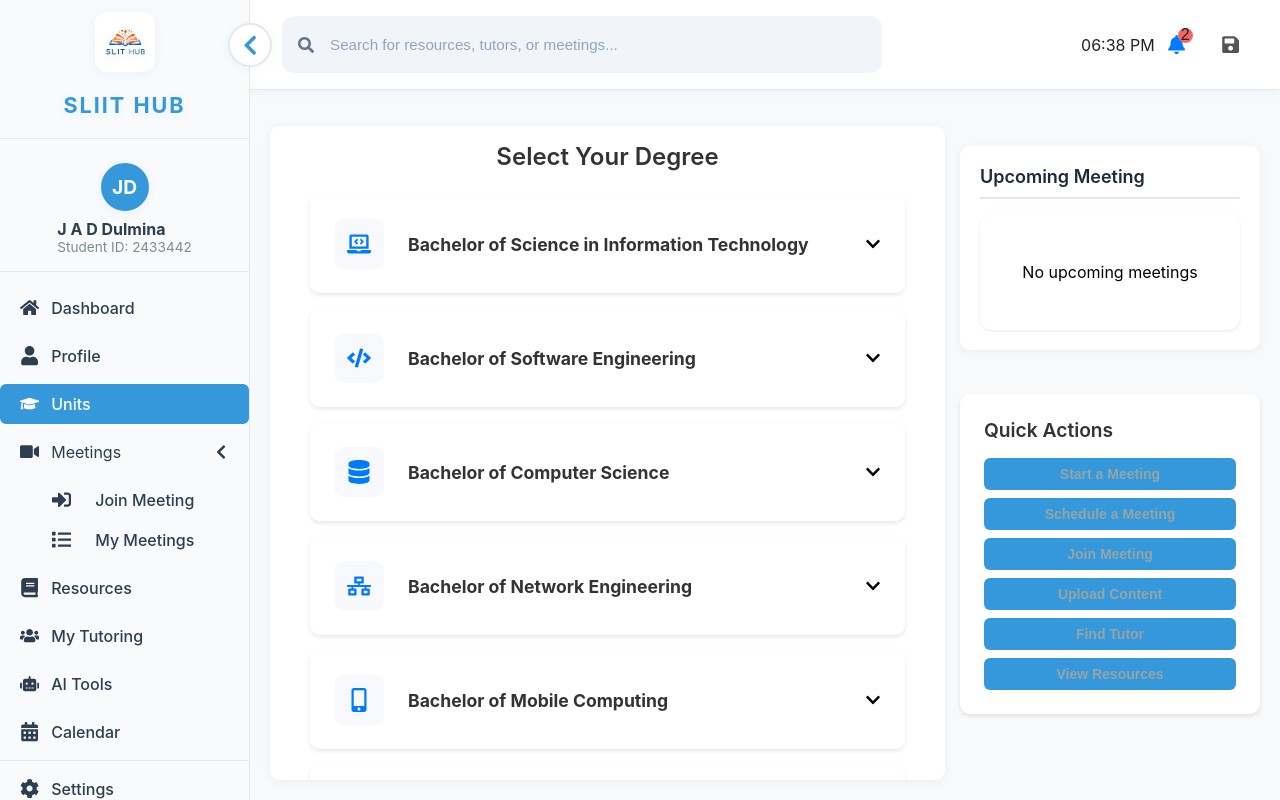
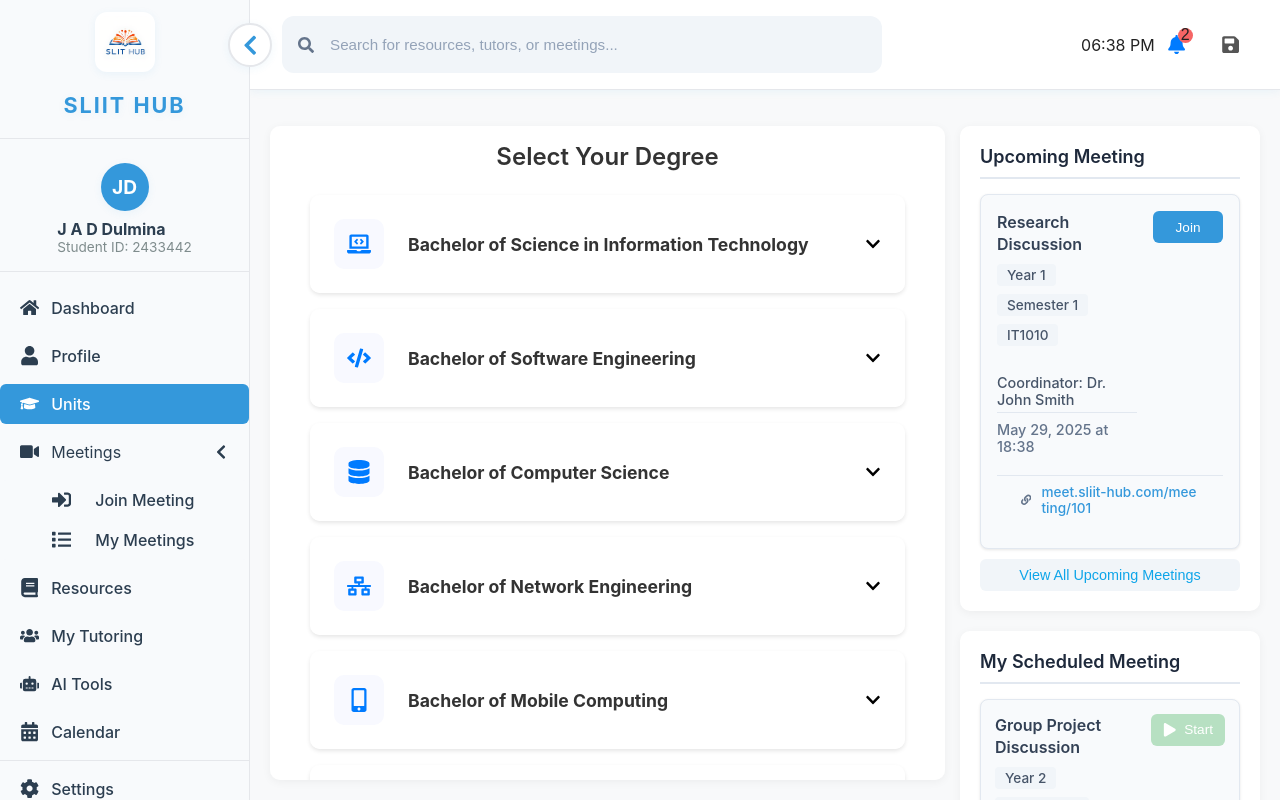
Before and after one commit to J-A-D-Dulmina/SLIIT-HUB, a React (Create React App) app in the folder client/: page /units in a window 1280 px wide. Built offline with nearby package versions, Linux system fonts and the light colour scheme.

Commit message:
modulelist and alanding page updated

```diff
--- a/client/src/modules/content/components/ModuleListPage.jsx
+++ b/client/src/modules/content/components/ModuleListPage.jsx
@@ -1,6 +1,7 @@
 import React, { useState, useEffect } from 'react';
 import { useNavigate } from 'react-router-dom';
 import '../../../styles/ModuleListPage.css';
+import '../../../styles/LandingPage.css';
 import {
   FaBook,
   FaChevronRight,
@@ -12,11 +13,14 @@ import {
   FaMobileAlt,
   FaCloud,
   FaChevronDown,
-  FaChevronUp
+  FaChevronUp,
+  FaPlay,
+  FaLink
 } from 'react-icons/fa';
 import SideMenu from '../../../shared/components/SideMenu';
 import TopBar from '../../../shared/components/TopBar';
 import UpcomingMeetings from '../../../shared/components/UpcomingMeetings';
+import moment from 'moment';
 
 const DEGREES = [
   {
@@ -111,6 +115,34 @@ const MODULES = {
   }
 };
 
+// Add the same meeting data structure as LandingPage
+const MY_SCHEDULED_MEETINGS = [
+  {
+    id: 1,
+    topic: 'Group Project Discussion',
+    start: new Date(new Date().setDate(new Date().getDate() + 1)), // Tomorrow
+    link: 'https://meet.sliit-hub.com/meeting/1',
+  }
+];
+
+// Add the same module details helper
+const getModuleDetails = (meetingId) => {
+  const moduleDetails = {
+    1: {
+      year: 'Year 2',
+      semester: 'Semester 2',
+      module: 'IT2020',
+      coordinator: 'Dr. Jane Wilson'
+    }
+  };
+  return moduleDetails[meetingId] || {
+    year: 'N/A',
+    semester: 'N/A',
+    module: 'N/A',
+    coordinator: 'N/A'
+  };
+};
+
 const ModuleListPage = () => {
   const navigate = useNavigate();
   const [expandedDegrees, setExpandedDegrees] = useState({});
@@ -119,38 +151,79 @@ const ModuleListPage = () => {
   const [collapsed, setCollapsed] = useState(false);
   const [currentTime, setCurrentTime] = useState(new Date());
   const [events, setEvents] = useState([]);
+  const [showConfirm, setShowConfirm] = useState(false);
+  const [meetingToStart, setMeetingToStart] = useState(null);
 
   useEffect(() => {
     const timer = setInterval(() => {
       setCurrentTime(new Date());
     }, 60000);
 
-    // Simulate fetching events from API
-    const dummyEvents = [
+    // Add the same events setup as LandingPage
+    const calendarEvents = MY_SCHEDULED_MEETINGS.map(m => ({
+      id: m.id,
+      title: m.topic,
+      start: m.start,
+      end: new Date(m.start.getTime() + 60 * 60000),
+      allDay: false,
+      resource: { isScheduledMeeting: true },
+    }));
+
+    const upcomingMeetings = [
       {
-        id: 1,
-        title: 'Research Methodology Lecture',
-        start: new Date(2025, 4, 25, 10, 0),
-        end: new Date(2025, 4, 25, 12, 0),
+        id: 101,
+        title: 'Research Discussion',
+        start: new Date(new Date().setDate(29)),
+        end: new Date(new Date().setDate(29) + 60 * 60000),
+        allDay: false,
+        resource: { isUpcomingMeeting: true },
       },
       {
-        id: 2,
-        title: 'Group Project Meeting',
-        start: new Date(2025, 4, 26, 14, 0),
-        end: new Date(2025, 4, 26, 16, 0),
-      },
-      {
-        id: 3,
-        title: 'AI Tutorial Session',
-        start: new Date(2025, 4, 27, 9, 0),
-        end: new Date(2025, 4, 27, 11, 0),
+        id: 102,
+        title: 'Group Study Session',
+        start: new Date(new Date().setDate(29) + 3.5 * 60 * 60000),
+        end: new Date(new Date().setDate(29) + 5 * 60 * 60000),
+        allDay: false,
+        resource: { isUpcomingMeeting: true },
       }
     ];
 
-    setEvents(dummyEvents);
+    setEvents([...calendarEvents, ...upcomingMeetings]);
 
     return () => clearInterval(timer);
   }, []);
+
+  // Add the same meeting helper functions as LandingPage
+  const canStartMeeting = (meeting) => {
+    const now = new Date();
+    const start = new Date(meeting.start);
+    const diff = (start - now) / 60000;
+    return diff <= 15 && diff >= -120;
+  };
+
+  const formatMeetingTime = (date) => {
+    return moment(date).format('MMM D, YYYY [at] HH:mm');
+  };
+
+  const handleStartMeeting = (meeting) => {
+    setMeetingToStart(meeting);
+    setShowConfirm(true);
+  };
+
+  const confirmStartMeeting = () => {
+    setShowConfirm(false);
+    alert(`Meeting started: ${meetingToStart.topic}`);
+    setMeetingToStart(null);
+  };
+
+  const cancelStartMeeting = () => {
+    setShowConfirm(false);
+    setMeetingToStart(null);
+  };
+
+  // Get only the next scheduled meeting
+  const nextScheduledMeeting = MY_SCHEDULED_MEETINGS
+    .sort((a, b) => new Date(a.start) - new Date(b.start))[0];
 
   const toggleDegree = (degreeId) => {
     setExpandedDegrees(prev => ({
@@ -284,17 +357,69 @@ const ModuleListPage = () => {
               </div>
             </div>
           </div>
+
           <div className="sidebar-section">
             <UpcomingMeetings events={events} />
-            <div className="quick-actions">
-              <h3>Quick Actions</h3>
-              <button className="action-btn">Start a Meeting</button>
-              <button className="action-btn">Schedule a Meeting</button>
-              <button className="action-btn">Join Meeting</button>
-              <button className="action-btn">Upload Content</button>
-              <button className="action-btn">Find Tutor</button>
-              <button className="action-btn">View Resources</button>
+            <div className="my-scheduled-meetings">
+              <h3>My Scheduled Meeting</h3>
+              {!nextScheduledMeeting ? (
+                <>
+                  <div className="no-meetings">No scheduled meetings</div>
+                  <button className="action-btn" onClick={() => navigate('/my-meetings')}>Schedule Meeting</button>
+                </>
+              ) : (
+                <>
+                  <div className="meeting-list">
+                    <div className="meeting-item">
+                      <div className="meeting-header">
+                        <div className="meeting-details">
+                          <h4>{nextScheduledMeeting.topic}</h4>
+                          <div className="meeting-meta">
+                            <span>{getModuleDetails(nextScheduledMeeting.id).year}</span>
+                            <span>{getModuleDetails(nextScheduledMeeting.id).semester}</span>
+                            <span>{getModuleDetails(nextScheduledMeeting.id).module}</span>
+                          </div>
+                          <div className="meeting-coordinator">
+                            Coordinator: {getModuleDetails(nextScheduledMeeting.id).coordinator}
+                          </div>
+                          <div className="meeting-time">
+                            {formatMeetingTime(nextScheduledMeeting.start)}
+                          </div>
+                        </div>
+                        <button
+                          className="start-meeting-btn"
+                          disabled={!canStartMeeting(nextScheduledMeeting)}
+                          onClick={() => handleStartMeeting(nextScheduledMeeting)}
+                        >
+                          <FaPlay /> Start
+                        </button>
+                      </div>
+                      <div className="meeting-link">
+                        <FaLink style={{ marginRight: 4 }} />
+                        <a href={nextScheduledMeeting.link} target="_blank" rel="noopener noreferrer">
+                          {nextScheduledMeeting.link}
+                        </a>
+                      </div>
+                    </div>
+                  </div>
+                  <button className="view-all-meetings-btn" onClick={() => navigate('/my-meetings')}>
+                    View All My Scheduled Meetings
+                  </button>
+                </>
+              )}
             </div>
+            {showConfirm && meetingToStart && (
+              <div className="meeting-confirm-overlay">
+                <div className="meeting-confirm-dialog">
+                  <h4>Start Meeting</h4>
+                  <p>Are you sure you want to start the meeting "{meetingToStart.topic}"?</p>
+                  <div className="meeting-confirm-actions">
+                    <button className="action-btn" onClick={confirmStartMeeting}>Yes, Start</button>
+                    <button className="action-btn" onClick={cancelStartMeeting}>Cancel</button>
+                  </div>
+                </div>
+              </div>
+            )}
           </div>
         </div>
       </div>
--- a/client/src/styles/LandingPage.css
+++ b/client/src/styles/LandingPage.css
@@ -442,7 +442,6 @@
   border-radius: 10px;
   box-shadow: 0 2px 10px rgba(0,0,0,0.05);
   padding: 20px;
-  margin-top: 20px;
 }
 
 .upcoming-meetings-section h3 {
```
